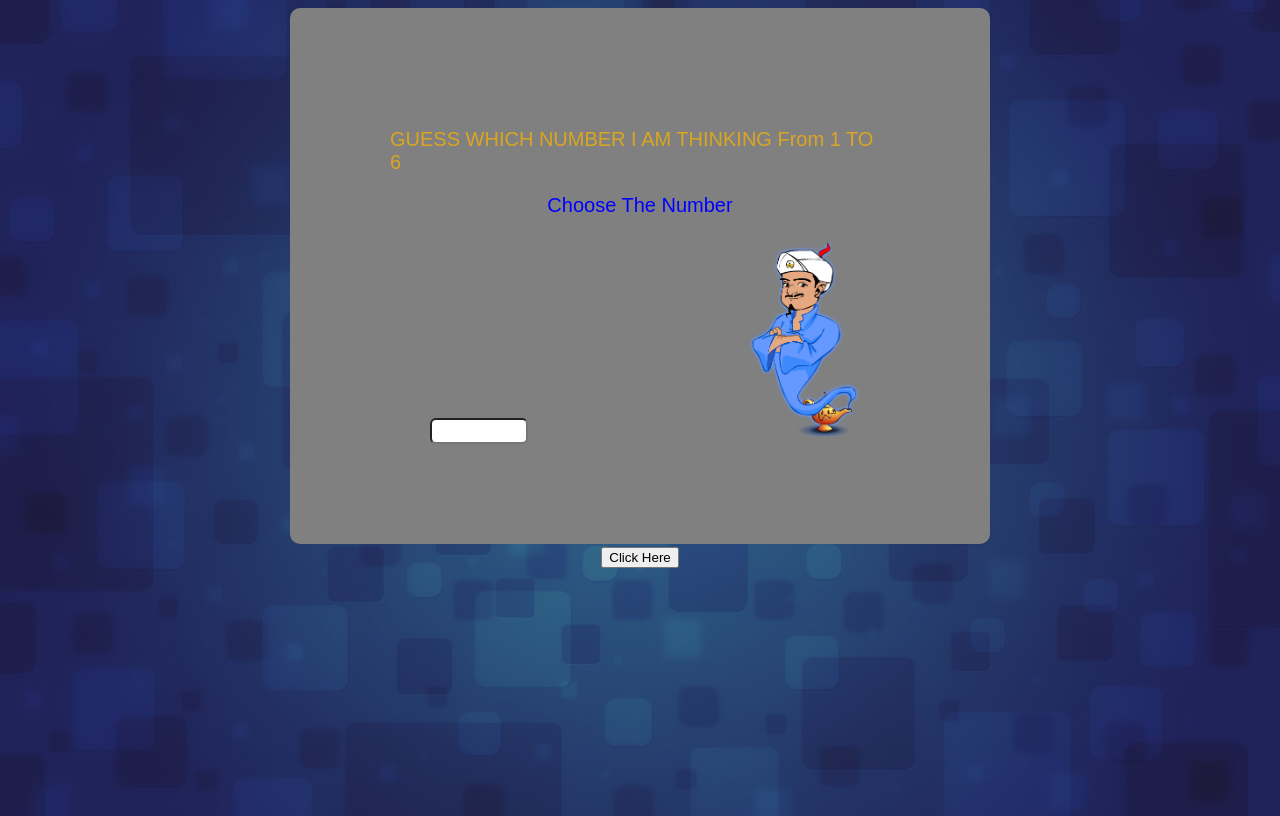
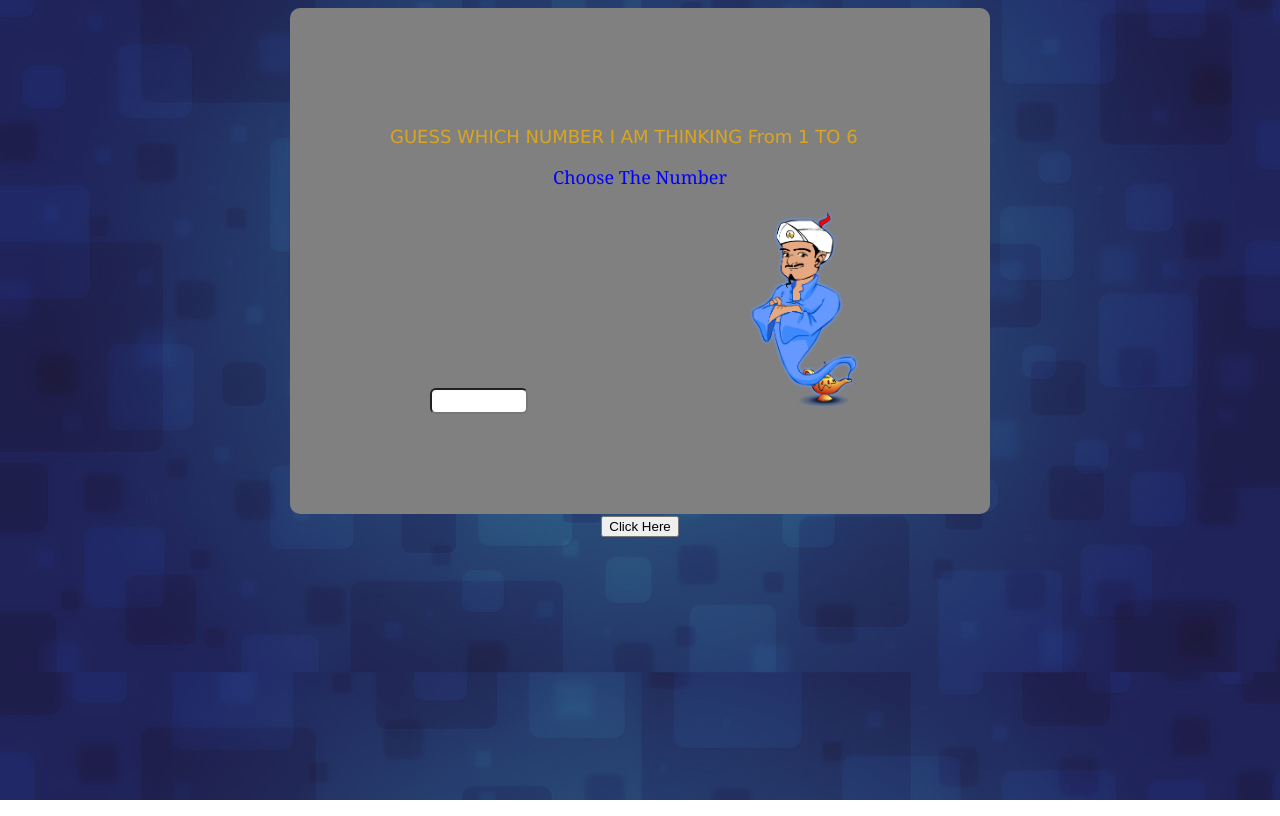
Before and after one commit to JuniorMathias/Genius_Game, a plain HTML site: page index.html in a window 1280 px wide. Both pictures are taken after a click on the button "Click Here". Drawn offline with Linux system fonts and the light colour scheme.

Commit message:
added the Conditional and changed the font-family from CSS

```diff
--- a/script.js
+++ b/script.js
@@ -3,19 +3,13 @@ function button(){
     var randomNumber = Math.floor(Math.random()*6) + 1
     var img = document.getElementById('imgWainting')
     if(number.value.length == 0){
+        alert('Choose the number')
         document.getElementById('result').textContent = `Choose The Number `
     } else  if(randomNumber == number.value) {
         document.getElementById('result').textContent = `How did you know ? `
         img.src = 'surprise.png'
     } else{
-        document.getElementById('result').textContent = `Come on try again`
+        document.getElementById('result').textContent = `Come on try again, I was thinking about the number ${randomNumber}`
         img.src ='happy.png'
     }
-
-   /* if(number.value.length == 0){
-        document.getElementById('result').textContent = `Choose The Number `
-    }else{
-        document.getElementById('result').textContent = `You Chose ${number.value}`
-    }
-*/
 }
--- a/style.css
+++ b/style.css
@@ -3,11 +3,11 @@ body{
     background-image: linear-gradient(rgba(62, 20, 20, 0.4), rgba(62, 20, 20, 0.4)), url(back.jpg);
     background-size: cover;
     background-position: center;
-    font-family: fantasy;
+    font-family: 'Lucida Sans', 'Lucida Sans Regular', 'Lucida Grande', 'Lucida Sans Unicode', Geneva, Verdana, sans-serif;
     font-weight: 300;
-    font-size: 20px;
+    font-size: 18px;
     position: relative;
-    height: 100vh;
+    height: 100%;
     color: goldenrod;
 
 }
@@ -29,6 +29,7 @@ body{
 }
 #result {
     text-align: center;
+    font-family: Georgia, 'Times New Roman', Times, serif;
     color: blue;
 }
 #imgWainting{
@@ -39,4 +40,5 @@ body{
 }
 #button-1{
     text-align: center;
+
 }
```
Also changed, not shown: 1 other file. Lines whose indentation alone changed are shown as unchanged.
